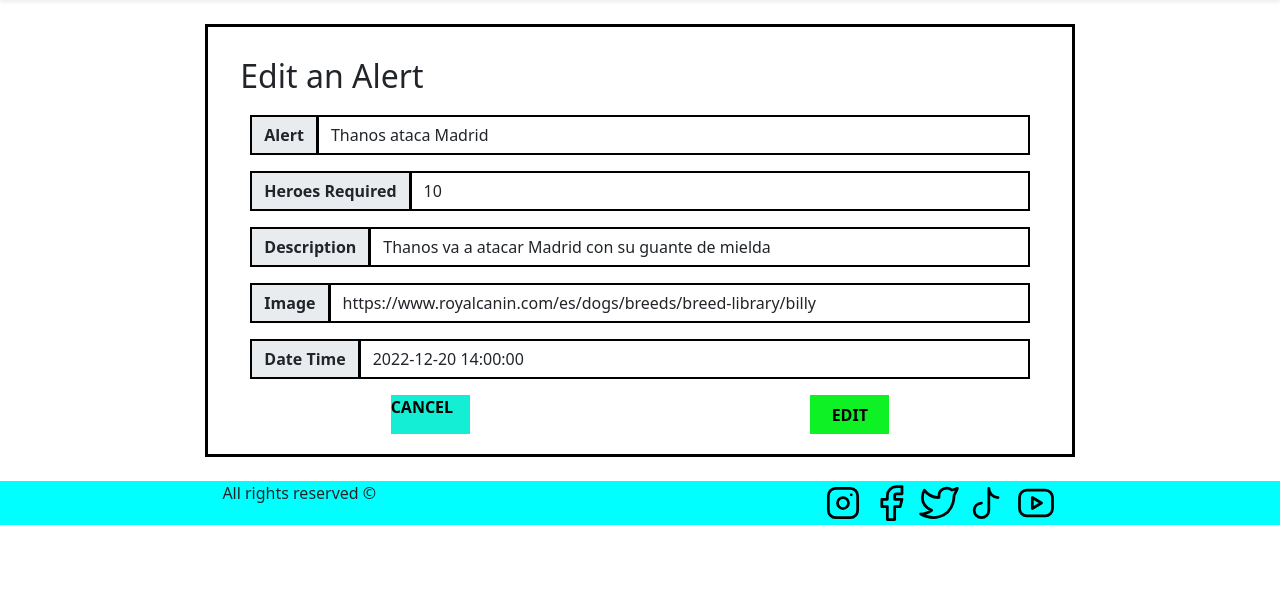
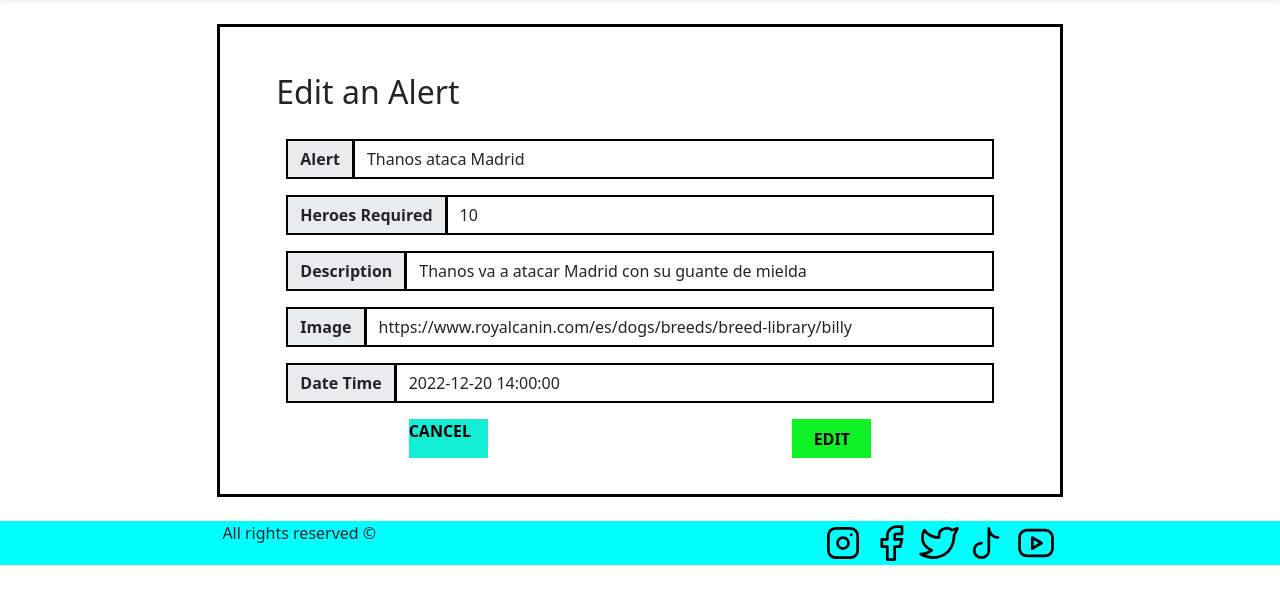
Before and after one commit to camilaruiz17/tech-event, a Laravel app: page /edit/1 in a window 1280 px wide. Shown: the part 56-660 px from the top of the page. Run offline with Laravel 9, Linux system fonts and the light colour scheme; data comes from the database, SQL or seed files in the repository; style sheets or scripts are compiled from the project's sources.

Commit message:
Edit and create divs fixed

```diff
--- a/public/css/edit.css
+++ b/public/css/edit.css
@@ -1,6 +1,8 @@
 /* Card */
-.col-md-8 {
+.card {
     padding: 20px;
+    border-radius: 0% !important;
+    border: solid 3px black !important;
 }
 
 .card-title {
--- a/resources/views/editCrime.blade.php
+++ b/resources/views/editCrime.blade.php
@@ -3,7 +3,9 @@
 @section('content')
 <div class="containerCreate">
     <div class="row justify-content-center">
-        <div class="col-md-8" style="border: solid 3px black">
+        <div class="col-md-8">
+            <div class="card">
+                <div class="card-body">
                     <h2 class="card-title">Edit an Alert</h2>
                     <form class="justify-content-center" action="{{ route('updateCrime', $crime->id) }}" method="POST">
                         @method('PATCH')
@@ -41,5 +43,7 @@
                 </div>
             </div>
         </div>
+    </div>
+</div>
 
 @endsection
```
Lines whose indentation alone changed are shown as unchanged.
